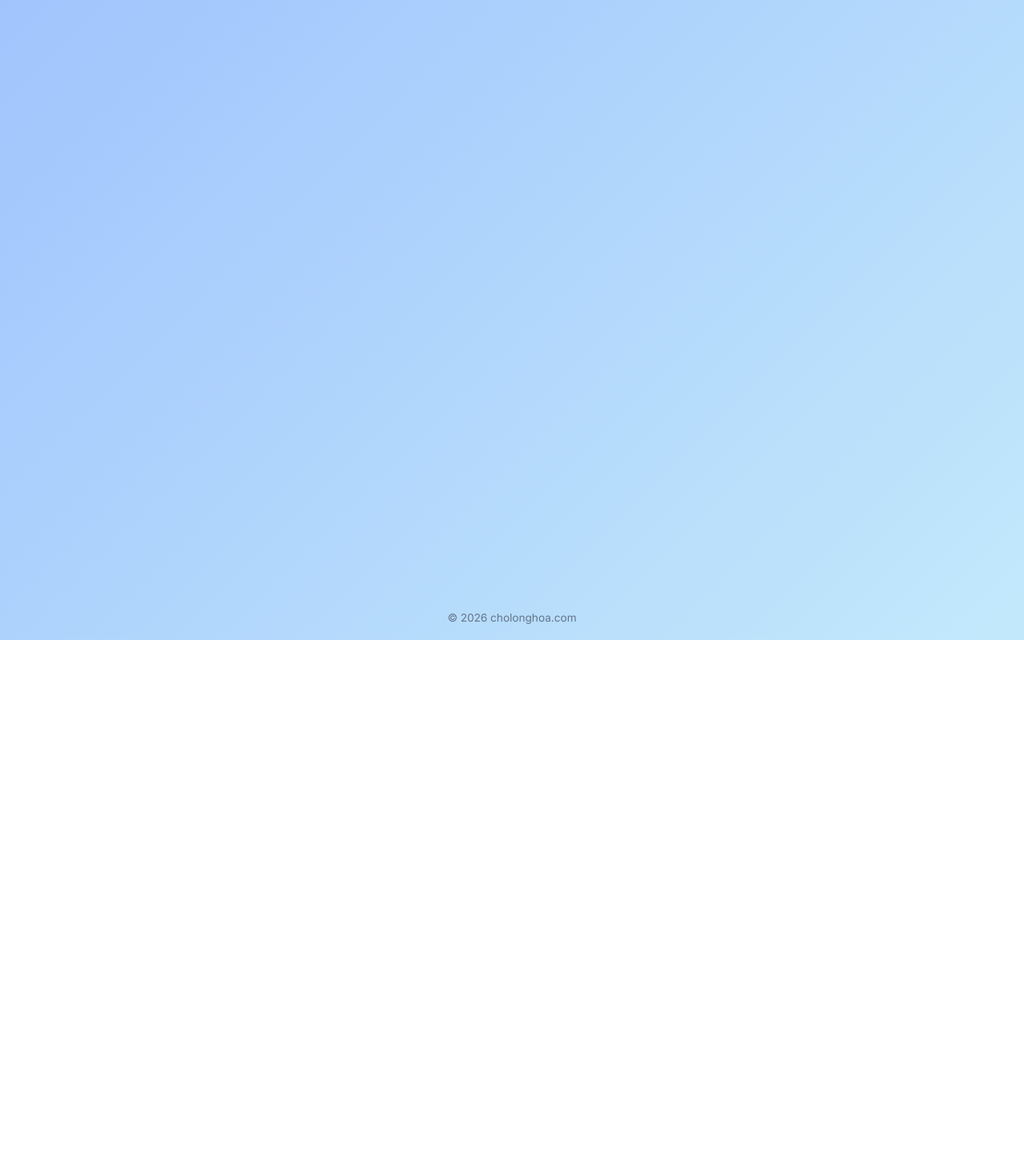
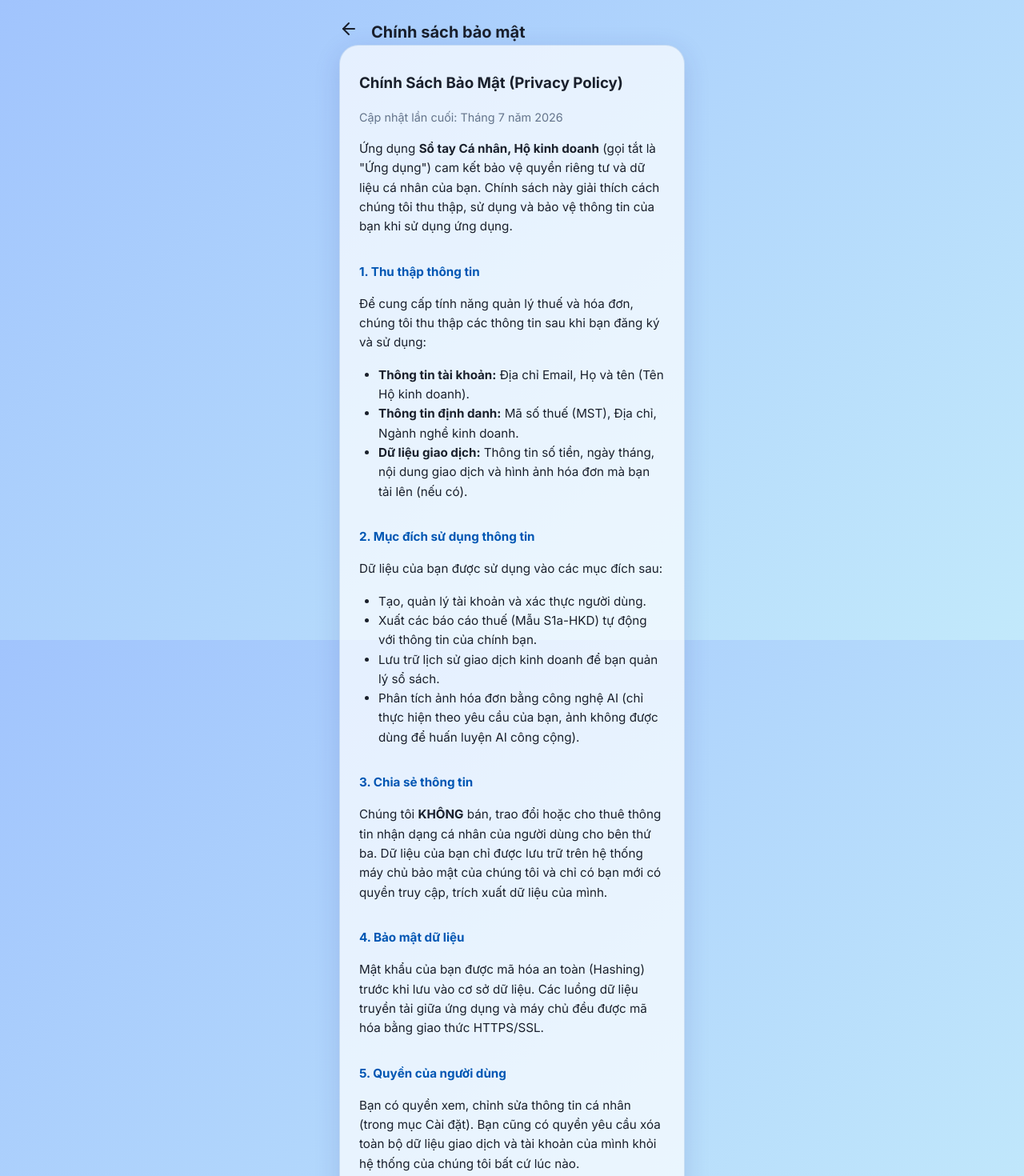
Before and after one commit to linhtayninh/webhoadon-frontend, a React (Vite) app: page /privacy-policy in a window 1280 px wide. Shown: the top 1470 px of the page at 80% size. Before the commit the page ends 800 px from the top, so only its background shows below. Built offline with nearby package versions, Linux system fonts and the light colour scheme.

Commit message:
Add Privacy Policy page for Google Play compliance

```diff
--- a/src/App.jsx
+++ b/src/App.jsx
@@ -8,9 +8,11 @@ const Dashboard = lazy(() => import('./pages/Dashboard'));
 const TransactionForm = lazy(() => import('./pages/TransactionForm'));
 const Report = lazy(() => import('./pages/Report'));
 const Support = lazy(() => import('./pages/Support'));
+const Lookup = lazy(() => import('./pages/Lookup'));
 const AdminDashboard = lazy(() => import('./pages/admin/AdminDashboard'));
 const UpdateProfile = lazy(() => import('./pages/UpdateProfile'));
 const Settings = lazy(() => import('./pages/Settings'));
+const PrivacyPolicy = lazy(() => import('./pages/PrivacyPolicy'));
 
 const PrivateRoute = ({ children }) => {
   const token = localStorage.getItem('token');
@@ -30,13 +32,15 @@ function App() {
               <Route path="/add-transaction" element={<PrivateRoute><TransactionForm /></PrivateRoute>} />
               <Route path="/report" element={<PrivateRoute><Report /></PrivateRoute>} />
               <Route path="/support" element={<PrivateRoute><Support /></PrivateRoute>} />
+              <Route path="/lookup" element={<Lookup />} />
               <Route path="/settings" element={<PrivateRoute><Settings /></PrivateRoute>} />
               <Route path="/admin" element={<PrivateRoute><AdminDashboard /></PrivateRoute>} />
+              <Route path="/privacy-policy" element={<PrivacyPolicy />} />
             </Routes>
           </Suspense>
         </div>
         <footer style={{ textAlign: 'center', padding: '1.25rem', color: 'var(--text-muted)', fontSize: '0.85rem' }}>
-          &copy; 2026 cholonghoa.com
+          &copy; 2026 Lạc Hồng Online - webhoadon.vn
         </footer>
       </div>
     </Router>
--- a/src/index.css
+++ b/src/index.css
@@ -1,16 +1,16 @@
 @import url('https://fonts.googleapis.com/css2?family=Inter:wght@400;500;600;700&display=swap');
 
 :root {
-  /* Colors */
-  --primary: #1856FF;
-  --primary-hover: #0f3dcc;
+  /* Colors - LHO Inspired Palette */
+  --primary: #0056b3;
+  --primary-hover: #004494;
   --secondary: #10b981;
-  --bg: #f8fafc;
-  --surface: rgba(255, 255, 255, 0.45);
-  --text-main: #141414;
+  --bg: #f4f7f9;
+  --surface: rgba(255, 255, 255, 0.7);
+  --text-main: #1a202c;
   --text-muted: #64748b;
-  --border: rgba(255, 255, 255, 0.5);
-  --danger: #EA2143;
+  --border: rgba(0, 86, 179, 0.15);
+  --danger: #dc3545;
 
   /* Shadows */
   --shadow-sm: 0 1px 2px 0 rgb(0 0 0 / 0.05);
--- a/src/pages/Dashboard.jsx
+++ b/src/pages/Dashboard.jsx
@@ -1,7 +1,7 @@
 import { useEffect, useState } from 'react';
 import { useNavigate, Link } from 'react-router-dom';
 import api from '../services/api';
-import { PlusCircle, FileText, LogOut, HelpCircle, Settings } from 'lucide-react';
+import { PlusCircle, FileText, LogOut, HelpCircle, Settings, Search } from 'lucide-react';
 import { Doughnut } from 'react-chartjs-2';
 import { Chart as ChartJS, ArcElement, Tooltip, Legend } from 'chart.js';
 
@@ -123,9 +123,12 @@ export default function Dashboard() {
             <HelpCircle size={20} style={{ marginRight: '8px' }} />
             Hỗ trợ
           </Link>
-          <Link to="/settings" className="btn" style={{ flex: 1, textDecoration: 'none', background: 'var(--secondary)', color: 'white', display: 'flex', justifyContent: 'center', alignItems: 'center' }}>
-            <Settings size={20} style={{ marginRight: '8px' }} />
-            Tài khoản
+          <Link to="/lookup" className="btn btn-primary" style={{ flex: 1, textDecoration: 'none' }}>
+            <Search size={20} style={{ marginRight: '8px' }} />
+            Tra cứu
+          </Link>
+          <Link to="/settings" className="btn btn-secondary" style={{ flex: 0.4, minWidth: '50px', padding: '0.75rem' }}>
+            <Settings size={20} />
           </Link>
         </div>
 
--- a/src/pages/Lookup.jsx
+++ b/src/pages/Lookup.jsx
@@ -11,29 +11,31 @@ export default function Lookup() {
   const handleLookup = (e) => {
     e.preventDefault();
     setLoading(true);
-    // Giả lập gọi API từ hệ thống Lạc Hồng (lho.vn)
+    // Giả lập tra cứu từ hệ thống Lạc Hồng (webhoadon.vn)
     setTimeout(() => {
       setResult({
-        invoiceNo: '0004567',
+        invoiceNo: '0008899',
         date: new Date().toLocaleDateString('vi-VN'),
-        buyer: 'Khách hàng LHO',
-        amount: 2500000,
-        status: 'Đã xác thực pháp lý'
+        seller: 'CÔNG TY CP GIẢI PHÁP CÔNG NGHỆ LẠC HỒNG',
+        amount: 5250000,
+        status: 'Hợp lệ - Đã ký số'
       });
       setLoading(false);
-    }, 1200);
+    }, 1500);
   };
 
   return (
-    <div className="animate-fade-in" style={{ padding: '1.5rem' }}>
+    <div className="animate-fade-in" style={{ padding: '1.5rem', display: 'flex', flexDirection: 'column', minHeight: '100vh' }}>
       <div className="flex items-center mb-6">
-        <Link to="/" style={{ color: 'var(--text-main)', marginRight: '1rem' }}><ArrowLeft /></Link>
-        <h2 style={{ fontSize: '1.25rem', fontWeight: 'bold' }}>Tra cứu hóa đơn LHO</h2>
+        <Link to="/" style={{ color: 'var(--text-main)', marginRight: '1rem' }}>
+          <ArrowLeft size={24} />
+        </Link>
+        <h2 style={{ fontSize: '1.25rem', fontWeight: 'bold' }}>Tra cứu Hóa đơn LHO</h2>
       </div>
 
-      <div className="card mb-6" style={{ background: '#fff', border: '1px solid #e0e0e0' }}>
+      <div className="card mb-6">
         <p style={{ fontSize: '0.85rem', color: 'var(--text-muted)', marginBottom: '1.5rem' }}>
-          Nhập thông tin hóa đơn từ lho.vn để kiểm tra tính hợp lệ và tải về bản gốc.
+          Nhập thông tin tra cứu từ hệ thống <strong>webhoadon.vn</strong> để kiểm tra dữ liệu gốc.
         </p>
         <form onSubmit={handleLookup}>
           <div className="input-group">
@@ -47,7 +49,7 @@ export default function Lookup() {
             />
           </div>
           <div className="input-group">
-            <label>Mã nhận hóa đơn</label>
+            <label>Mã tra cứu hóa đơn</label>
             <input
               type="text"
               value={lookupCode}
@@ -56,19 +58,19 @@ export default function Lookup() {
               required
             />
           </div>
-          <button type="submit" className="btn btn-primary" disabled={loading} style={{ background: '#0056b3' }}>
-            {loading ? 'Đang xác thực...' : (
-              <><Search size={20} style={{ marginRight: '8px' }} /> Kiểm tra hóa đơn</>
+          <button type="submit" className="btn btn-primary" disabled={loading}>
+            {loading ? 'Đang truy vấn...' : (
+              <><Search size={20} style={{ marginRight: '8px' }} /> Tra cứu ngay</>
             )}
           </button>
         </form>
       </div>
 
       {result && (
-        <div className="card animate-fade-in" style={{ border: '2px solid #28a745', background: '#f8fff9' }}>
-          <div className="flex items-center mb-4" style={{ color: '#28a745' }}>
+        <div className="card animate-fade-in" style={{ border: '2px solid var(--secondary)', background: 'rgba(16, 185, 129, 0.1)' }}>
+          <div className="flex items-center mb-4" style={{ color: 'var(--secondary)' }}>
             <ShieldCheck size={24} style={{ marginRight: '8px' }} />
-            <h3 style={{ fontSize: '1.1rem', fontWeight: 'bold' }}>Kết quả xác thực</h3>
+            <h3 style={{ fontSize: '1.1rem', fontWeight: 'bold' }}>Hóa đơn hợp lệ</h3>
           </div>
 
           <div style={{ display: 'flex', flexDirection: 'column', gap: '0.85rem', fontSize: '0.95rem' }}>
@@ -77,33 +79,29 @@ export default function Lookup() {
               <span style={{ fontWeight: '600' }}>{result.invoiceNo}</span>
             </div>
             <div className="flex justify-between">
-              <span style={{ color: 'var(--text-muted)' }}>Người mua:</span>
-              <span>{result.buyer}</span>
+              <span style={{ color: 'var(--text-muted)' }}>Người bán:</span>
+              <span style={{ textAlign: 'right', maxWidth: '60%' }}>{result.seller}</span>
             </div>
             <div className="flex justify-between">
               <span style={{ color: 'var(--text-muted)' }}>Tổng thanh toán:</span>
-              <span style={{ fontWeight: 'bold', color: '#0056b3' }}>{result.amount.toLocaleString('vi-VN')} đ</span>
-            </div>
-            <div className="flex justify-between">
-              <span style={{ color: 'var(--text-muted)' }}>Trạng thái:</span>
-              <span style={{ color: '#28a745', fontWeight: 'bold' }}>{result.status}</span>
+              <span style={{ fontWeight: 'bold', color: 'var(--primary)' }}>{result.amount.toLocaleString('vi-VN')} đ</span>
             </div>
           </div>
 
           <div style={{ marginTop: '1.5rem', display: 'flex', gap: '0.75rem' }}>
-            <button className="btn btn-secondary" style={{ flex: 1, fontSize: '0.85rem', borderColor: '#0056b3', color: '#0056b3' }}>
-              <Download size={16} style={{ marginRight: '6px' }} /> Bản PDF
+            <button className="btn btn-secondary" style={{ flex: 1, fontSize: '0.85rem' }}>
+              <Download size={16} style={{ marginRight: '6px' }} /> Tải PDF
             </button>
-            <button className="btn btn-secondary" style={{ flex: 1, fontSize: '0.85rem', borderColor: '#0056b3', color: '#0056b3' }}>
+            <button className="btn btn-secondary" style={{ flex: 1, fontSize: '0.85rem' }}>
               <FileText size={16} style={{ marginRight: '6px' }} /> Bản XML
             </button>
           </div>
         </div>
       )}
 
-      <div style={{ marginTop: '2.5rem', textAlign: 'center' }}>
-        <p style={{ color: 'var(--text-muted)', fontSize: '0.8rem', marginTop: '0.5rem' }}>
-          Dịch vụ Hóa đơn điện tử Lạc Hồng Online (lho.vn)
+      <div style={{ marginTop: 'auto', textAlign: 'center', padding: '2rem 0' }}>
+        <p style={{ color: 'var(--text-muted)', fontSize: '0.8rem' }}>
+          Giải pháp Hóa đơn điện tử Lạc Hồng Online
         </p>
       </div>
     </div>
--- /dev/null
+++ b/src/pages/PrivacyPolicy.jsx
@@ -0,0 +1,67 @@
+import { Link } from 'react-router-dom';
+import { ArrowLeft } from 'lucide-react';
+
+export default function PrivacyPolicy() {
+  return (
+    <div className="animate-fade-in" style={{ padding: '1.5rem', maxWidth: '800px', margin: '0 auto', lineHeight: '1.6' }}>
+      <div className="flex items-center mb-6">
+        <Link to="/" style={{ color: 'var(--text-main)', marginRight: '1rem' }}><ArrowLeft /></Link>
+        <h2 style={{ fontSize: '1.25rem' }}>Chính sách bảo mật</h2>
+      </div>
+
+      <div className="card">
+        <h3 className="mb-4">Chính Sách Bảo Mật (Privacy Policy)</h3>
+        <p className="mb-4" style={{ fontSize: '0.9rem', color: 'var(--text-muted)' }}>Cập nhật lần cuối: Tháng 7 năm 2026</p>
+
+        <div style={{ display: 'flex', flexDirection: 'column', gap: '1rem', fontSize: '0.95rem', color: 'var(--text-main)' }}>
+          <p>
+            Ứng dụng <strong>Sổ tay Cá nhân, Hộ kinh doanh</strong> (gọi tắt là "Ứng dụng") cam kết bảo vệ quyền riêng tư và dữ liệu cá nhân của bạn.
+            Chính sách này giải thích cách chúng tôi thu thập, sử dụng và bảo vệ thông tin của bạn khi sử dụng ứng dụng.
+          </p>
+
+          <h4 style={{ marginTop: '1rem', color: 'var(--primary)' }}>1. Thu thập thông tin</h4>
+          <p>
+            Để cung cấp tính năng quản lý thuế và hóa đơn, chúng tôi thu thập các thông tin sau khi bạn đăng ký và sử dụng:
+          </p>
+          <ul style={{ listStyleType: 'disc', paddingLeft: '1.5rem' }}>
+            <li><strong>Thông tin tài khoản:</strong> Địa chỉ Email, Họ và tên (Tên Hộ kinh doanh).</li>
+            <li><strong>Thông tin định danh:</strong> Mã số thuế (MST), Địa chỉ, Ngành nghề kinh doanh.</li>
+            <li><strong>Dữ liệu giao dịch:</strong> Thông tin số tiền, ngày tháng, nội dung giao dịch và hình ảnh hóa đơn mà bạn tải lên (nếu có).</li>
+          </ul>
+
+          <h4 style={{ marginTop: '1rem', color: 'var(--primary)' }}>2. Mục đích sử dụng thông tin</h4>
+          <p>Dữ liệu của bạn được sử dụng vào các mục đích sau:</p>
+          <ul style={{ listStyleType: 'disc', paddingLeft: '1.5rem' }}>
+            <li>Tạo, quản lý tài khoản và xác thực người dùng.</li>
+            <li>Xuất các báo cáo thuế (Mẫu S1a-HKD) tự động với thông tin của chính bạn.</li>
+            <li>Lưu trữ lịch sử giao dịch kinh doanh để bạn quản lý sổ sách.</li>
+            <li>Phân tích ảnh hóa đơn bằng công nghệ AI (chỉ thực hiện theo yêu cầu của bạn, ảnh không được dùng để huấn luyện AI công cộng).</li>
+          </ul>
+
+          <h4 style={{ marginTop: '1rem', color: 'var(--primary)' }}>3. Chia sẻ thông tin</h4>
+          <p>
+            Chúng tôi <strong>KHÔNG</strong> bán, trao đổi hoặc cho thuê thông tin nhận dạng cá nhân của người dùng cho bên thứ ba.
+            Dữ liệu của bạn chỉ được lưu trữ trên hệ thống máy chủ bảo mật của chúng tôi và chỉ có bạn mới có quyền truy cập, trích xuất dữ liệu của mình.
+          </p>
+
+          <h4 style={{ marginTop: '1rem', color: 'var(--primary)' }}>4. Bảo mật dữ liệu</h4>
+          <p>
+            Mật khẩu của bạn được mã hóa an toàn (Hashing) trước khi lưu vào cơ sở dữ liệu.
+            Các luồng dữ liệu truyền tải giữa ứng dụng và máy chủ đều được mã hóa bằng giao thức HTTPS/SSL.
+          </p>
+
+          <h4 style={{ marginTop: '1rem', color: 'var(--primary)' }}>5. Quyền của người dùng</h4>
+          <p>
+            Bạn có quyền xem, chỉnh sửa thông tin cá nhân (trong mục Cài đặt).
+            Bạn cũng có quyền yêu cầu xóa toàn bộ dữ liệu giao dịch và tài khoản của mình khỏi hệ thống của chúng tôi bất cứ lúc nào.
+          </p>
+
+          <h4 style={{ marginTop: '1rem', color: 'var(--primary)' }}>6. Liên hệ</h4>
+          <p>
+            Nếu bạn có bất kỳ câu hỏi nào về Chính sách bảo mật này, vui lòng liên hệ với chúng tôi qua chức năng "Hỗ trợ Zalo" trong ứng dụng.
+          </p>
+        </div>
+      </div>
+    </div>
+  );
+}
```
